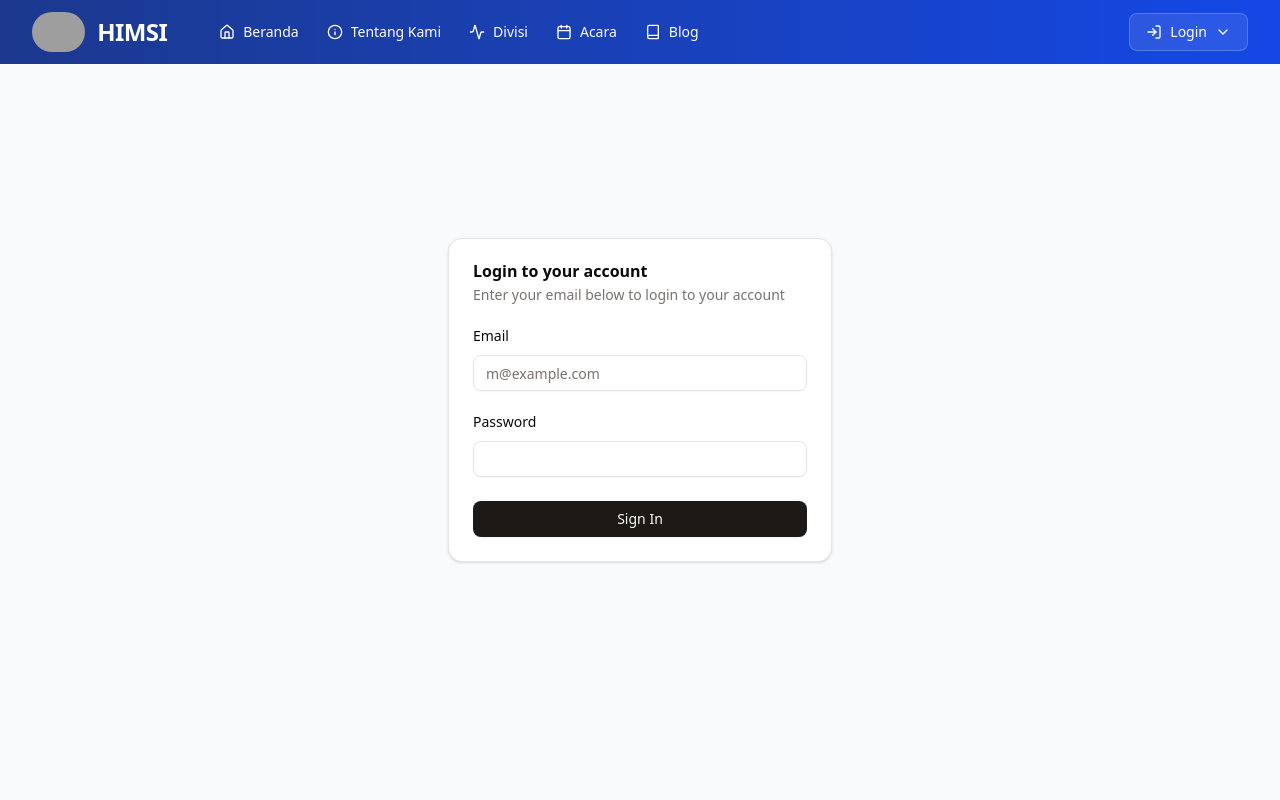
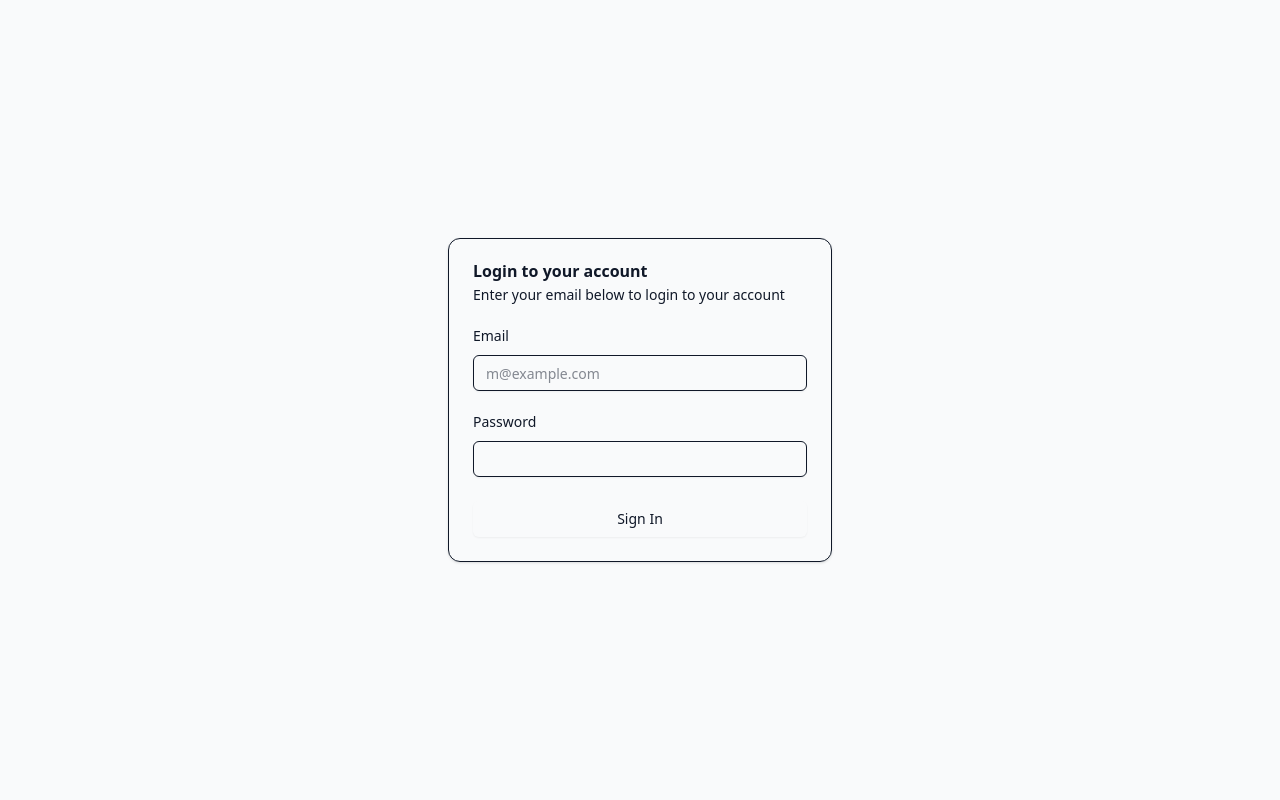
Before and after one commit to ristek-himsi/himsi-webapp, a Next.js app: page /auth/leader/login in a window 1280 px wide. Shown: the top 800 px of the page. Built offline with nearby package versions, Linux system fonts and the light colour scheme; grey boxes are pictures that could not be loaded.

Commit message:
perbaikan login 2

```diff
--- a/src/app/globals.css
+++ b/src/app/globals.css
@@ -1,122 +1,2 @@
 @import "tailwindcss";
 @import "tw-animate-css";
-
-@custom-variant dark (&:is(.dark *));
-
-@theme inline {
-  --color-background: var(--background);
-  --color-foreground: var(--foreground);
-  --font-sans: var(--font-geist-sans);
-  --font-mono: var(--font-geist-mono);
-  --color-sidebar-ring: var(--sidebar-ring);
-  --color-sidebar-border: var(--sidebar-border);
-  --color-sidebar-accent-foreground: var(--sidebar-accent-foreground);
-  --color-sidebar-accent: var(--sidebar-accent);
-  --color-sidebar-primary-foreground: var(--sidebar-primary-foreground);
-  --color-sidebar-primary: var(--sidebar-primary);
-  --color-sidebar-foreground: var(--sidebar-foreground);
-  --color-sidebar: var(--sidebar);
-  --color-chart-5: var(--chart-5);
-  --color-chart-4: var(--chart-4);
-  --color-chart-3: var(--chart-3);
-  --color-chart-2: var(--chart-2);
-  --color-chart-1: var(--chart-1);
-  --color-ring: var(--ring);
-  --color-input: var(--input);
-  --color-border: var(--border);
-  --color-destructive: var(--destructive);
-  --color-accent-foreground: var(--accent-foreground);
-  --color-accent: var(--accent);
-  --color-muted-foreground: var(--muted-foreground);
-  --color-muted: var(--muted);
-  --color-secondary-foreground: var(--secondary-foreground);
-  --color-secondary: var(--secondary);
-  --color-primary-foreground: var(--primary-foreground);
-  --color-primary: var(--primary);
-  --color-popover-foreground: var(--popover-foreground);
-  --color-popover: var(--popover);
-  --color-card-foreground: var(--card-foreground);
-  --color-card: var(--card);
-  --radius-sm: calc(var(--radius) - 4px);
-  --radius-md: calc(var(--radius) - 2px);
-  --radius-lg: var(--radius);
-  --radius-xl: calc(var(--radius) + 4px);
-}
-
-:root {
-  --radius: 0.625rem;
-  --background: oklch(1 0 0);
-  --foreground: oklch(0.147 0.004 49.25);
-  --card: oklch(1 0 0);
-  --card-foreground: oklch(0.147 0.004 49.25);
-  --popover: oklch(1 0 0);
-  --popover-foreground: oklch(0.147 0.004 49.25);
-  --primary: oklch(0.216 0.006 56.043);
-  --primary-foreground: oklch(0.985 0.001 106.423);
-  --secondary: oklch(0.97 0.001 106.424);
-  --secondary-foreground: oklch(0.216 0.006 56.043);
-  --muted: oklch(0.97 0.001 106.424);
-  --muted-foreground: oklch(0.553 0.013 58.071);
-  --accent: oklch(0.97 0.001 106.424);
-  --accent-foreground: oklch(0.216 0.006 56.043);
-  --destructive: oklch(0.577 0.245 27.325);
-  --border: oklch(0.923 0.003 48.717);
-  --input: oklch(0.923 0.003 48.717);
-  --ring: oklch(0.709 0.01 56.259);
-  --chart-1: oklch(0.646 0.222 41.116);
-  --chart-2: oklch(0.6 0.118 184.704);
-  --chart-3: oklch(0.398 0.07 227.392);
-  --chart-4: oklch(0.828 0.189 84.429);
-  --chart-5: oklch(0.769 0.188 70.08);
-  --sidebar: oklch(0.985 0.001 106.423);
-  --sidebar-foreground: oklch(0.147 0.004 49.25);
-  --sidebar-primary: oklch(0.216 0.006 56.043);
-  --sidebar-primary-foreground: oklch(0.985 0.001 106.423);
-  --sidebar-accent: oklch(0.97 0.001 106.424);
-  --sidebar-accent-foreground: oklch(0.216 0.006 56.043);
-  --sidebar-border: oklch(0.923 0.003 48.717);
-  --sidebar-ring: oklch(0.709 0.01 56.259);
-}
-
-.dark {
-  --background: oklch(0.147 0.004 49.25);
-  --foreground: oklch(0.985 0.001 106.423);
-  --card: oklch(0.216 0.006 56.043);
-  --card-foreground: oklch(0.985 0.001 106.423);
-  --popover: oklch(0.216 0.006 56.043);
-  --popover-foreground: oklch(0.985 0.001 106.423);
-  --primary: oklch(0.923 0.003 48.717);
-  --primary-foreground: oklch(0.216 0.006 56.043);
-  --secondary: oklch(0.268 0.007 34.298);
-  --secondary-foreground: oklch(0.985 0.001 106.423);
-  --muted: oklch(0.268 0.007 34.298);
-  --muted-foreground: oklch(0.709 0.01 56.259);
-  --accent: oklch(0.268 0.007 34.298);
-  --accent-foreground: oklch(0.985 0.001 106.423);
-  --destructive: oklch(0.704 0.191 22.216);
-  --border: oklch(1 0 0 / 10%);
-  --input: oklch(1 0 0 / 15%);
-  --ring: oklch(0.553 0.013 58.071);
-  --chart-1: oklch(0.488 0.243 264.376);
-  --chart-2: oklch(0.696 0.17 162.48);
-  --chart-3: oklch(0.769 0.188 70.08);
-  --chart-4: oklch(0.627 0.265 303.9);
-  --chart-5: oklch(0.645 0.246 16.439);
-  --sidebar: oklch(0.216 0.006 56.043);
-  --sidebar-foreground: oklch(0.985 0.001 106.423);
-  --sidebar-primary: oklch(0.488 0.243 264.376);
-  --sidebar-primary-foreground: oklch(0.985 0.001 106.423);
-  --sidebar-accent: oklch(0.268 0.007 34.298);
-  --sidebar-accent-foreground: oklch(0.985 0.001 106.423);
-  --sidebar-border: oklch(1 0 0 / 10%);
-  --sidebar-ring: oklch(0.553 0.013 58.071);
-}
-
-@layer base {
-  * {
-    @apply border-border outline-ring/50;
-  }
-  body {
-    @apply bg-background text-foreground;
-  }
-}
--- a/src/app/layout.js
+++ b/src/app/layout.js
@@ -1,5 +1,5 @@
 import "./globals.css";
-import Navbar from "@/components/Navbar";
+// import Navbar from "@/components/Navbar";
 import Footer from "@/components/Footer";
 
 export const metadata = {
@@ -9,15 +9,10 @@
 
 export default function RootLayout({ children }) {
   return (
-    <html lang="id" className="scroll-smooth">
-      <head>
-        <link rel="preconnect" href="https://fonts.googleapis.com" />
-        <link rel="preconnect" href="https://fonts.gstatic.com" crossOrigin="anonymous" />
-        <link href="https://fonts.googleapis.com/css2?family=Inter:wght@400;500;600;700&display=swap" rel="stylesheet" />
-      </head>
+    <html className="scroll-smooth">
       <body className="font-inter text-gray-900 bg-gray-50">
         <div className="flex flex-col min-h-screen">
-          <Navbar />
+          {/* <Navbar /> */}
           <main className="flex-grow">{children}</main>
           <Footer />
         </div>
```
